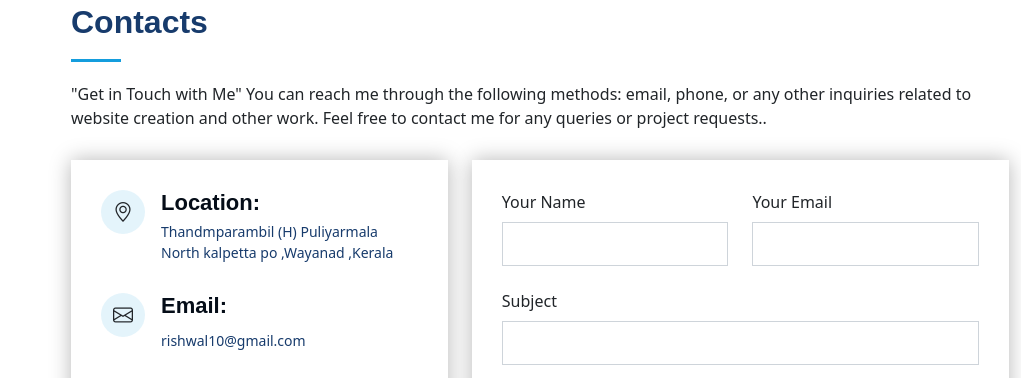
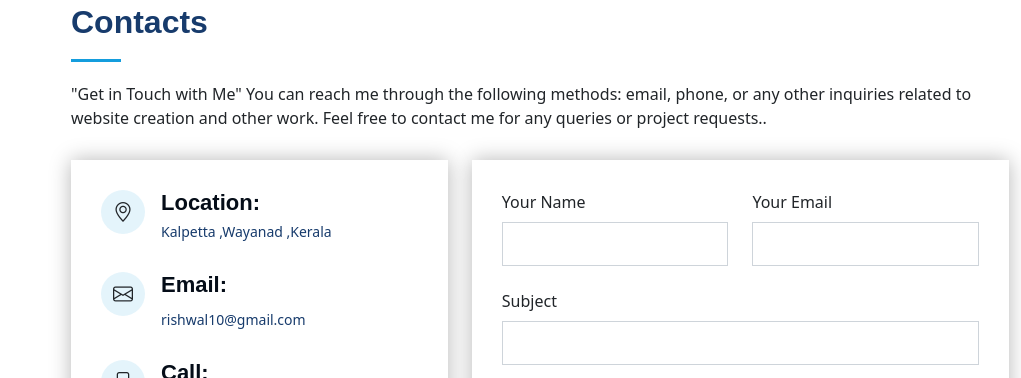
Before and after one commit to rishwal/portfolio, a plain HTML site: page index.html in a window 1280 px wide. Shown: the part 3362-3740 px from the top of the page, without its empty margins (259-1280 px from the left). Drawn offline with nearby package versions, Linux system fonts and the light colour scheme.

Commit message:
Update index.html

```diff
--- a/index.html
+++ b/index.html
@@ -321,8 +321,7 @@
                             <div class="address">
                                 <i class="bi bi-geo-alt"></i>
                                 <h4>Location:</h4>
-                                <p>Thandmparambil (H) Puliyarmala <br>
-                                    North kalpetta po ,Wayanad ,Kerala</p>
+                                <p>Kalpetta ,Wayanad ,Kerala</p>
                             </div>
 
                             <div class="email">
```
